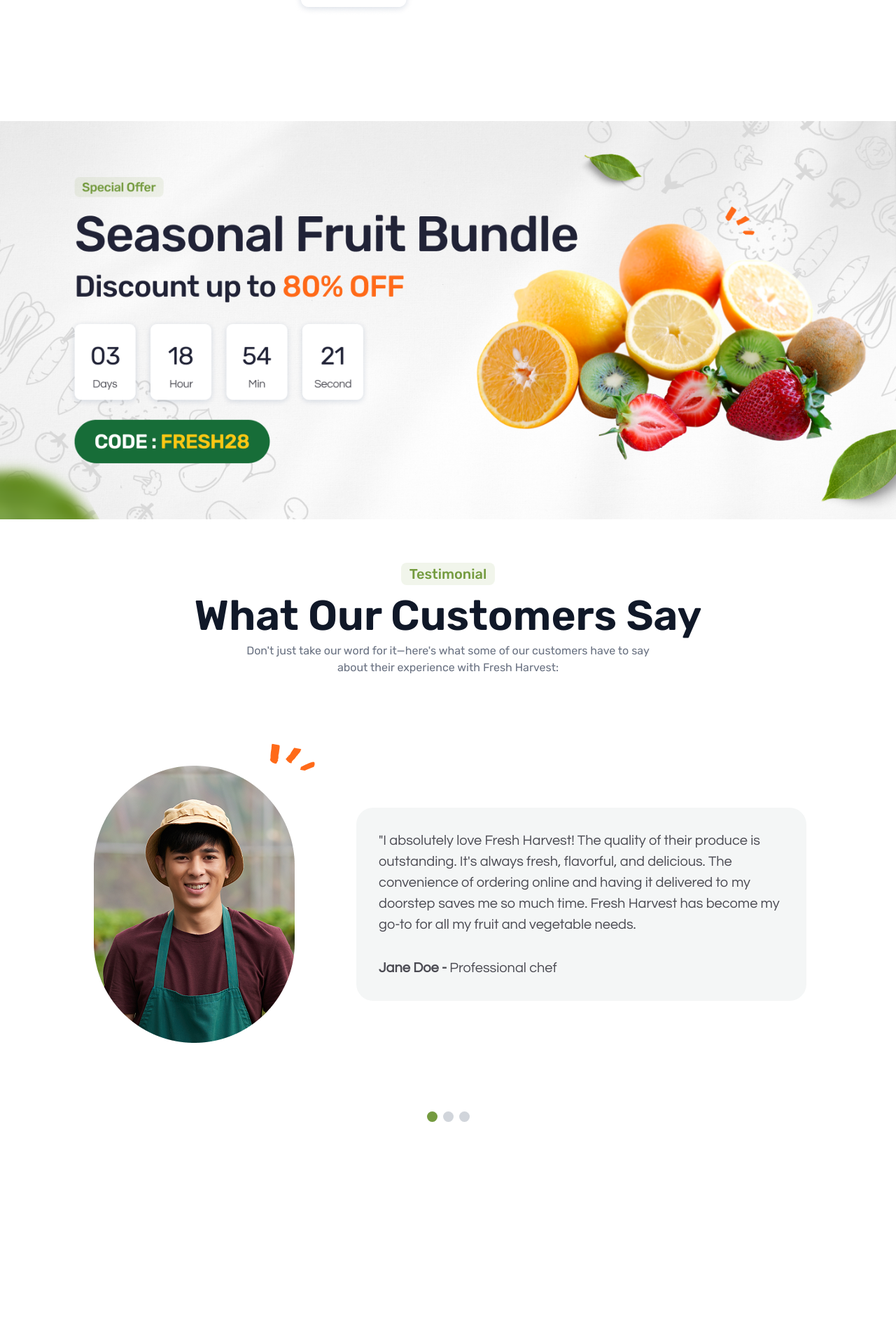
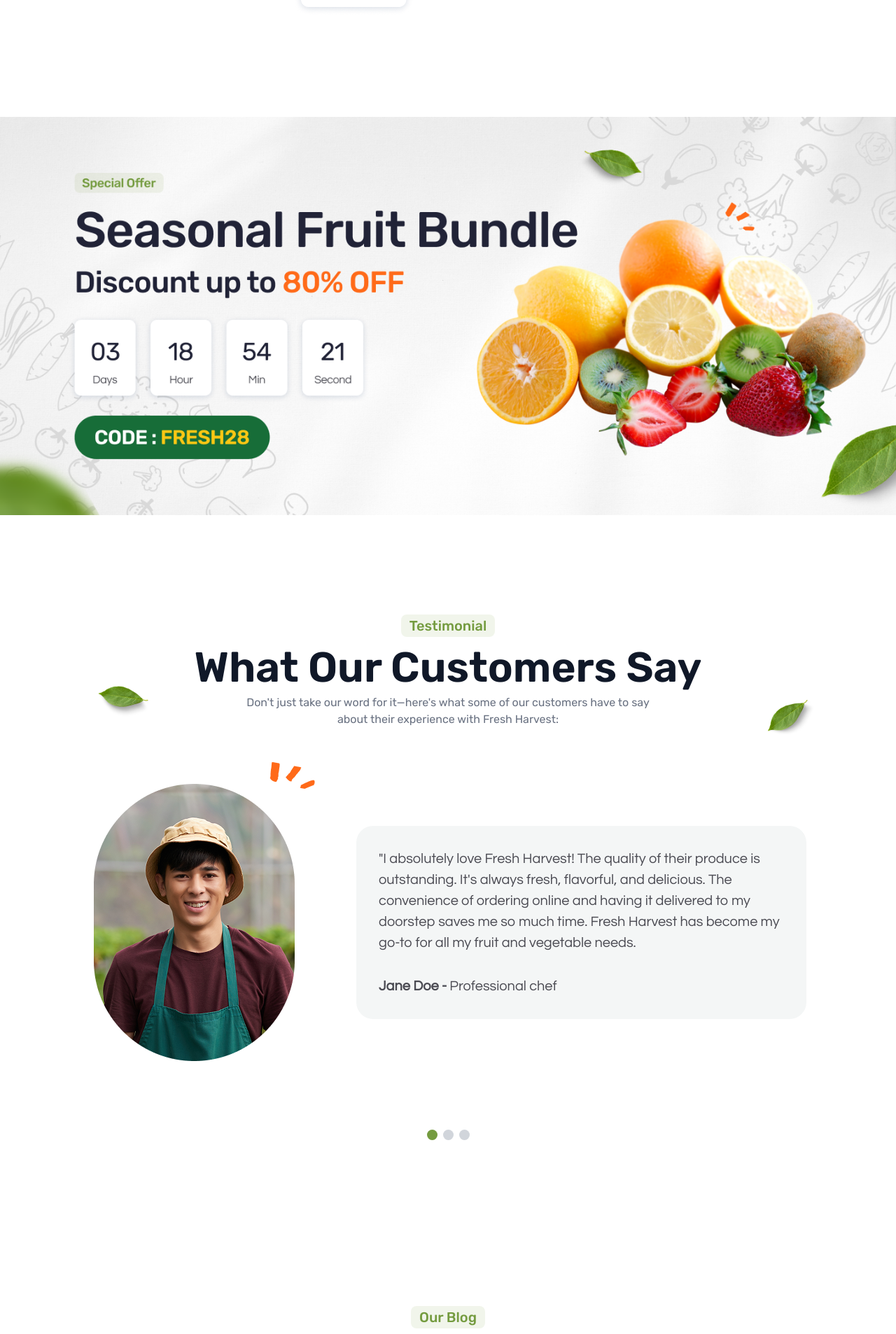
Before and after one commit to RaiyanSohel-byte/fresh-harvests, a React (Vite) app: page / in a window 1280 px wide. Shown: the part 2831-4737 px from the top of the page at 70% size. Before the commit the page ends 4529 px from the top, so only its background shows below. Built offline with nearby package versions, Linux system fonts and the light colour scheme.

Commit message:
leaf added to testimonial

```diff
--- a/src/components/home/About.jsx
+++ b/src/components/home/About.jsx
@@ -12,7 +12,7 @@
         <span className="py-1 px-3 bg-[#749B3F1A] text-[#749B3F] text-xl font-medium rounded-lg">
           About us
         </span>
-        <h3 className="font-medium text-[32px] md:text-[48px] mt-4">
+        <h3 className="font-semibold text-[32px] md:text-[48px] mt-4">
           About Fresh Harvest
         </h3>
         <p className="max-w-[461px] font-normal text-sm text-[#4A4A52]">
--- /dev/null
+++ b/src/components/home/Blog.jsx
@@ -0,0 +1,22 @@
+import React from "react";
+
+const Blog = () => {
+  return (
+    <div className="max-w-7xl mx-auto px-4">
+      <div className="text-center space-y-4">
+        <span className="py-1 px-3 bg-[#749B3F1A] text-[#749B3F] text-xl font-medium rounded-lg">
+          Our Blog
+        </span>
+        <h2 className="text-[32px] max-w-[300px] md:max-w-5xl mx-auto md:text-6xl font-semibold text-gray-900 mb-2 mt-4 rubik-font">
+          Fresh Harvest Blog
+        </h2>
+        <p className="text-gray-500 max-w-xl mx-auto">
+          Welcome to the Fresh Harvest Blog, your go-to resource for all things
+          related to fresh produce, healthy eating, and culinary inspiration.
+        </p>
+      </div>
+    </div>
+  );
+};
+
+export default Blog;
--- a/src/components/home/OurProducts.jsx
+++ b/src/components/home/OurProducts.jsx
@@ -45,7 +45,7 @@
           <span className="py-1 px-3 bg-[#749B3F1A] text-[#749B3F] text-xl font-medium rounded-lg">
             Our Products
           </span>
-          <h2 className="text-[32px] max-w-[297px] md:max-w-5xl mx-auto md:text-5xl font-semibold text-gray-900 mb-2 mt-4 ">
+          <h2 className="text-[32px] max-w-[350px] md:max-w-5xl mx-auto md:text-5xl font-semibold text-gray-900 mb-2 mt-4 ">
             Our Fresh Products
           </h2>
           <p className="text-gray-500 max-w-xl mx-auto">
--- a/src/components/home/SpecialOffer.jsx
+++ b/src/components/home/SpecialOffer.jsx
@@ -3,7 +3,7 @@
 import dealBg2 from "../../assets/dealBg2.png";
 const SpecialOffer = () => {
   return (
-    <section className="mt-16 md:mt-[150px] ">
+    <section className="">
       <img src={dealBg} alt="" className="w-full mx-auto hidden md:block" />
       <img src={dealBg2} alt="" className="w-full mx-auto md:hidden" />
     </section>
--- a/src/components/home/Testimonial.jsx
+++ b/src/components/home/Testimonial.jsx
@@ -10,14 +10,29 @@
 import { Pagination } from "swiper/modules";
 
 import testimonialVector from "../../assets/testimonialVector.png";
+import testimonialLeaf1 from "../../assets/testimonialLeaf1.png";
+import testimonialLeaf2 from "../../assets/testimonialLeaf2.png";
+
 const Testimonial = () => {
   return (
-    <div className="max-w-7xl mx-auto pt-16 px-4">
+    <div className="max-w-7xl mx-auto px-4 pt-8 lg:pt-0">
       <div className="text-center">
+        <div className="relative">
+          <img
+            src={testimonialLeaf1}
+            alt="leaf1"
+            className="absolute top-5 lg:top-20 right-72 lg:left-30"
+          />
+          <img
+            src={testimonialLeaf2}
+            alt="leaf2"
+            className="absolute right-0 lg:right-25 bottom-3 lg:top-30"
+          />
+        </div>
         <span className="py-1 px-3 bg-[#749B3F1A] text-[#749B3F] text-xl font-medium rounded-lg">
           Testimonial
         </span>
-        <h2 className="text-[32px] max-w-[297px] md:max-w-5xl mx-auto md:text-6xl font-semibold text-gray-900 mb-2 mt-4 rubik-font">
+        <h2 className="text-[32px] max-w-[300px] md:max-w-5xl mx-auto md:text-6xl font-semibold text-gray-900 mb-2 mt-4 rubik-font">
           What Our Customers Say
         </h2>
         <p className="text-gray-500 max-w-xl mx-auto">
@@ -26,7 +41,7 @@
         </p>
       </div>
       {/* swiper */}
-      <div className="max-w-5xl mx-auto py-20">
+      <div className="max-w-5xl mx-auto pt-8 pb-20">
         <Swiper
           spaceBetween={30}
           pagination={{
--- a/src/pages/Home.jsx
+++ b/src/pages/Home.jsx
@@ -4,15 +4,20 @@
 import About from "../components/home/About";
 import SpecialOffer from "../components/home/SpecialOffer";
 import Testimonial from "../components/home/Testimonial";
+import Blog from "../components/home/Blog";
 
 const Home = () => {
   return (
     <div>
       <Hero />
       <OurProducts />
-      <About />
-      <SpecialOffer />
-      <Testimonial />
+
+      <div className="space-y-16 lg:space-y-36">
+        <About />
+        <SpecialOffer />
+        <Testimonial />
+        <Blog />
+      </div>
     </div>
   );
 };
```
Also changed, not shown: src/assets/testimonialLeaf1.png (added), src/assets/testimonialLeaf2.png (added).
